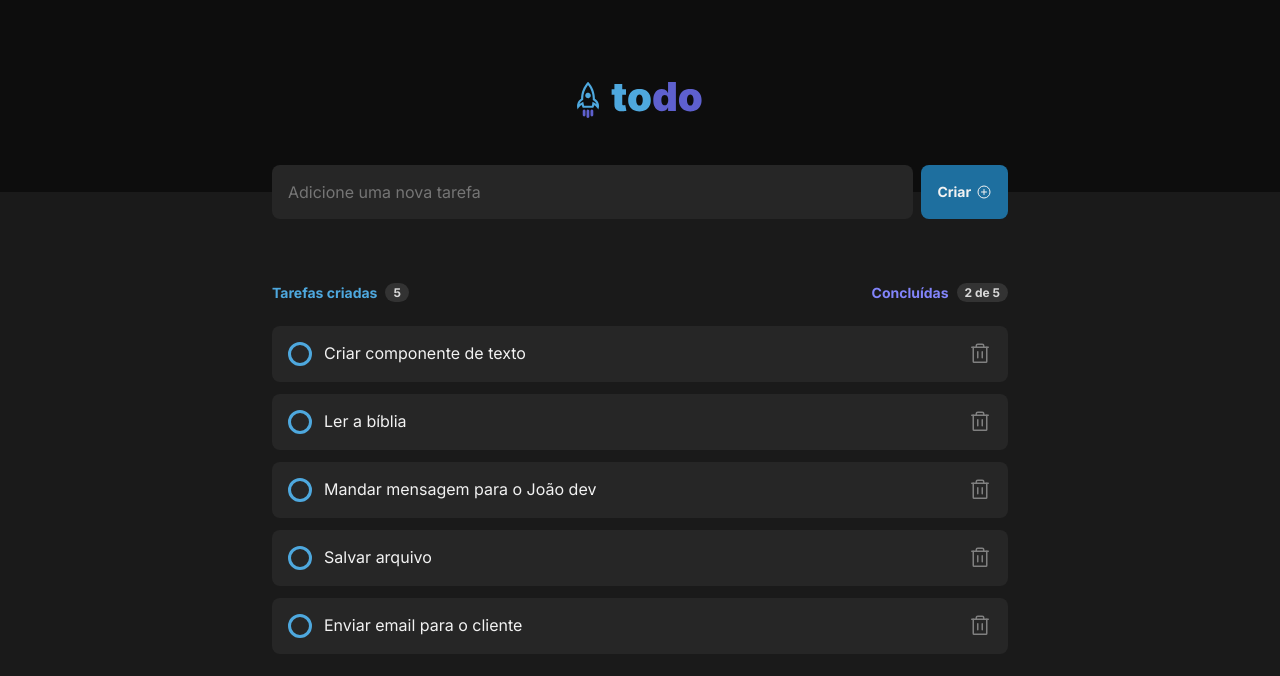
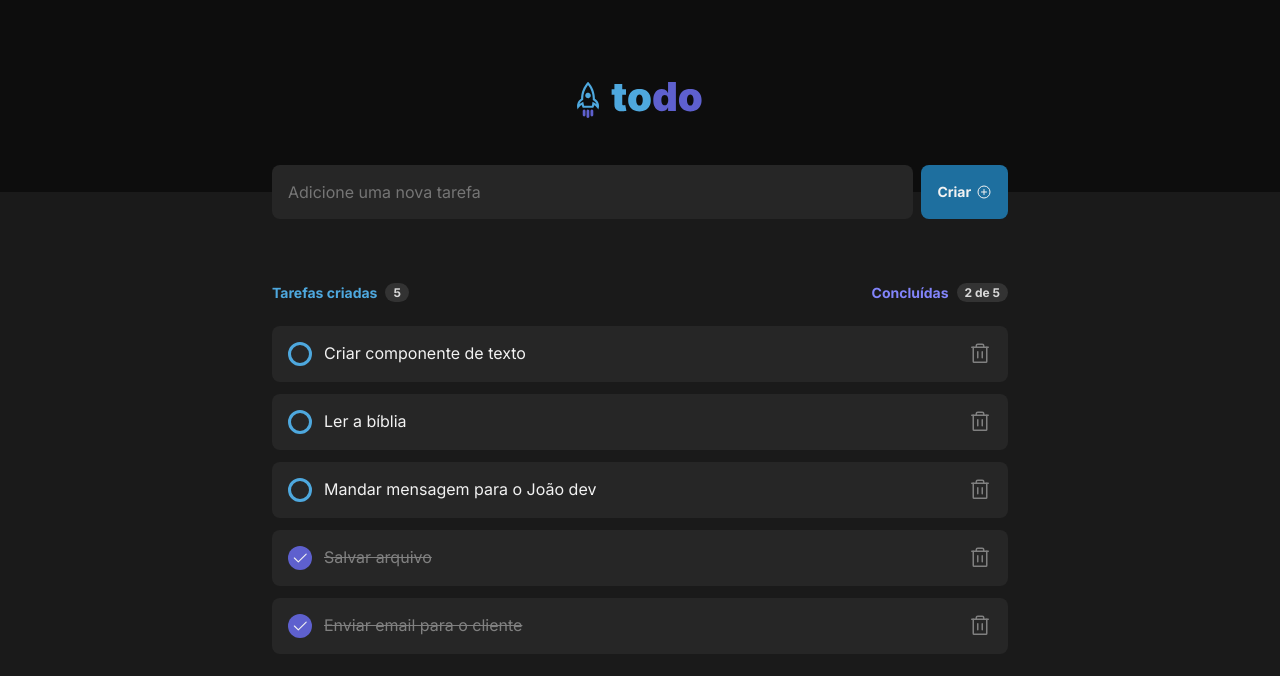
Before and after one commit to josileudo/ToDo, a React (Vite) app: page / in a window 1280 px wide. Shown: the top 676 px of the page. Built offline with nearby package versions, Linux system fonts and the light colour scheme.

Commit message:
:sparkles: feat: Checkbox validation

```diff
--- a/src/App.tsx
+++ b/src/App.tsx
@@ -6,7 +6,7 @@ import './global.css';
 import { TaskProgress } from './components/taskProgress';
 import { Task } from './components/Task';
 
-interface ContentPreview {
+export interface ContentPreview {
   state: boolean;
   text: string
 }
--- a/src/components/Task.module.css
+++ b/src/components/Task.module.css
@@ -63,6 +63,8 @@
 
   display: flex;
   align-items: flex-start;
+
+  transition: all 0.5s;
 }
 
 .taskInProgress {
--- a/src/components/Task.tsx
+++ b/src/components/Task.tsx
@@ -1,13 +1,21 @@
 import { Check, Trash } from 'phosphor-react'
 import { useState } from 'react'
-import { TaskProps } from '../App';
+import { ContentPreview, TaskProps } from '../App';
 import styles from './Task.module.css'
 
-export function Task(content: TaskProps) {
-  const [checkButton, setCheckButton] = useState(false);
+export function Task({ content }: TaskProps) {
+  const [tasks, setTasks] = useState([content]);
+
+  console.log("***", tasks)
 
   function handleCheckButton() {
-    setCheckButton(!checkButton);
+
+    setTasks(
+      tasks.map(task => {
+        task.state = !task.state
+        return task
+      })
+    )
   }
 
   return(
@@ -15,15 +23,15 @@ export function Task(content: TaskProps) {
       <li className={ styles.wrapper }>
         <button
           type="button"
-          className={ checkButton ? styles.buttonChecked : styles.button }
+          className={ content.state ? styles.buttonChecked : styles.button }
           onClick={handleCheckButton}
         >
-          <span>{ checkButton ? <Check size={ 18 }/> : ''}</span>
+          <span>{ content.state ? <Check size={ 18 }/> : ''}</span>
         </button>
         <span
-          className={checkButton ? styles.taskDone : styles.taskInProgress}
+          className={content.state ? styles.taskDone : styles.taskInProgress}
         >
-          {content.content.text}
+          { content.text }
         </span>
         <button
           className={styles.deleteTask}
```
